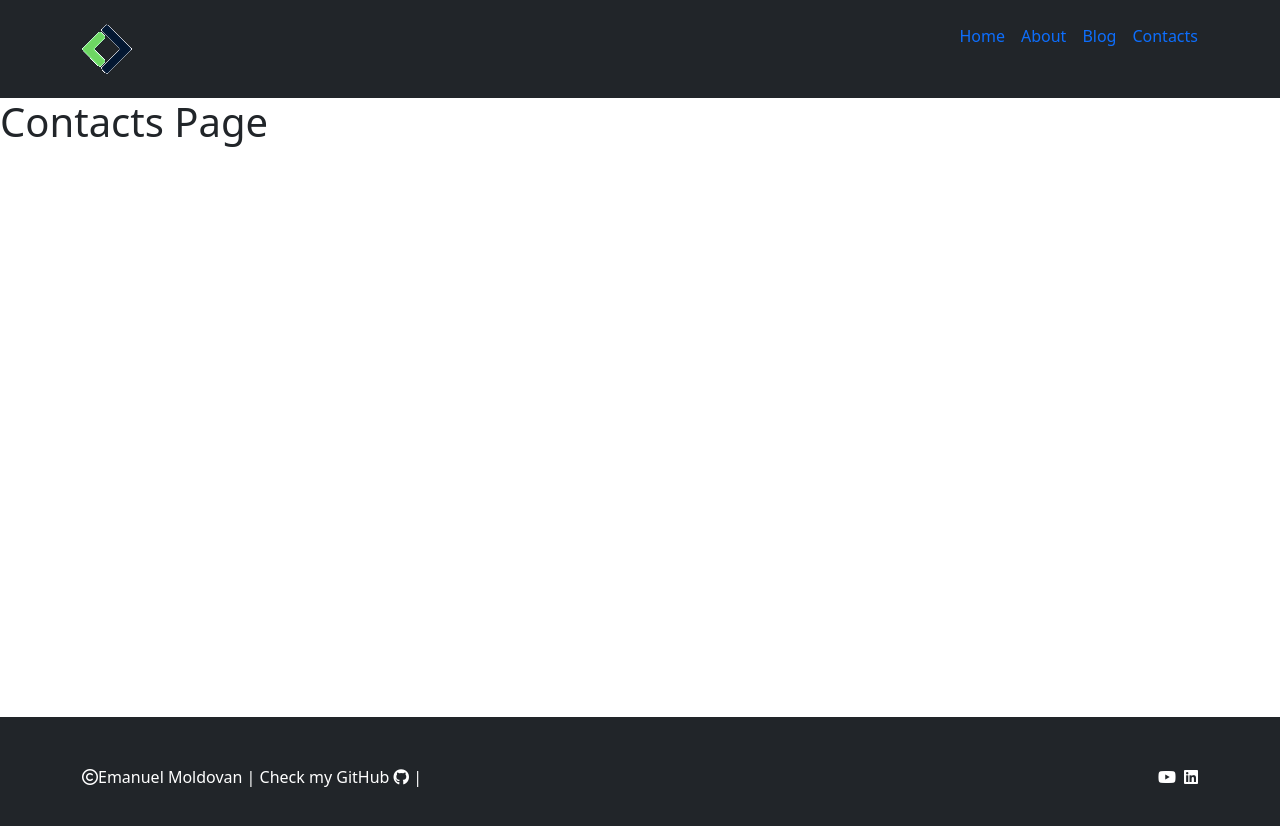
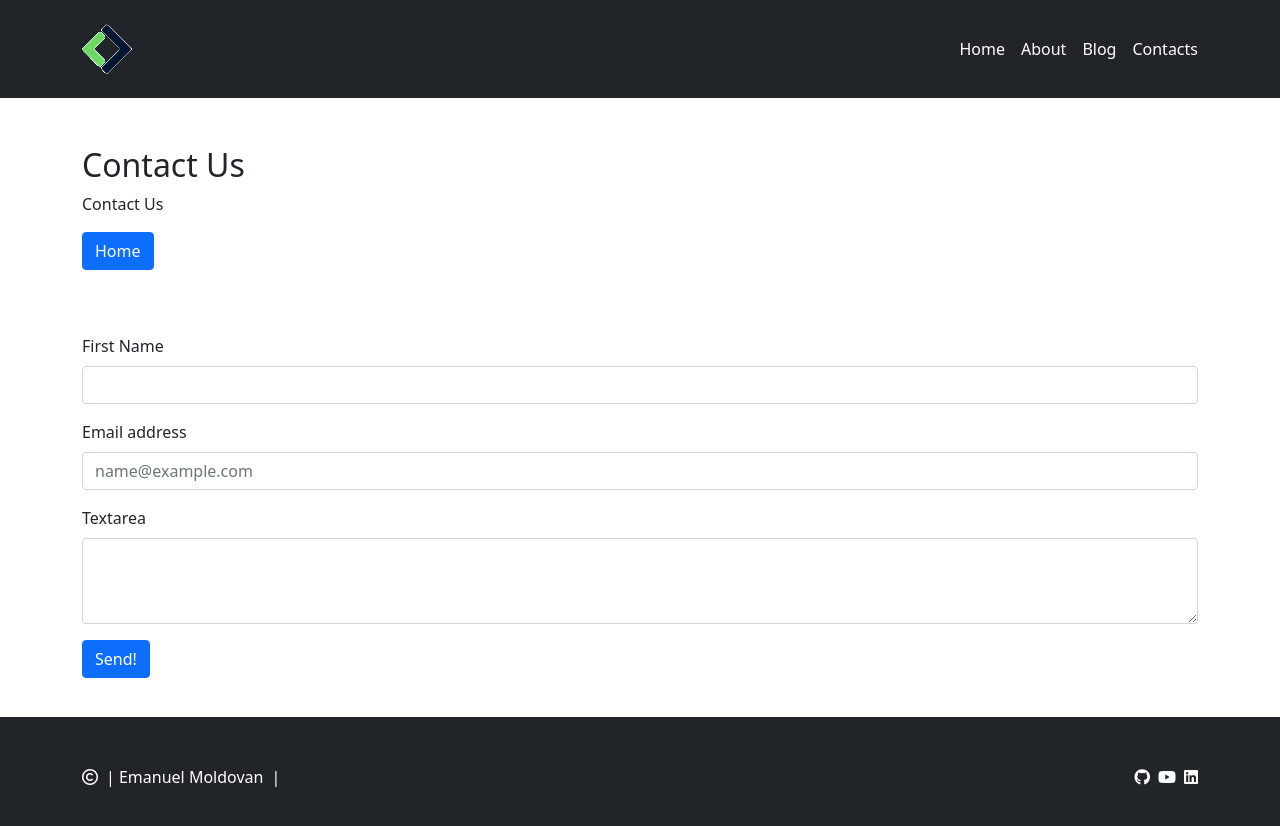
Before and after one commit to emamoldo/vite-boolfolio, a Vue app: page /contacts in a window 1280 px wide. Shown: the top 826 px of the page. Built offline with nearby package versions, Linux system fonts and the light colour scheme.

Commit message:
Add some Adjustments

```diff
--- a/src/components/AppFooter.vue
+++ b/src/components/AppFooter.vue
@@ -5,13 +5,13 @@
 
     <footer class="py-5 bg-dark text-white">
         <section class="container d-flex justify-content-between">
-            <section class="">
+            <section class="d-flex align-items-center gap-2">
                 <i class="fa-regular fa-copyright"></i>
-                <a class="text-decoration-none" href="linkedin link here">Emanuel Moldovan</a> |
-                <a class="text-decoration-none" href="https://github.com/emamoldo">Check my GitHub <i
-                        class="fa-brands fa-github"></i></a> |
+                <a class="text-decoration-none" href="linkedin link here">| Emanuel Moldovan</a> |
             </section>
             <div class="d-flex gap-2">
+                <a class="text-decoration-none" href="https://github.com/emamoldo"> <i class="fa-brands fa-github"></i>
+                </a>
                 <a href="#">
                     <i class="fab fa-youtube"></i>
                 </a>
@@ -20,8 +20,8 @@
                 </a>
             </div>
         </section>
+
     </footer>
 
 </template>
-
 <style></style>
--- a/src/components/AppHeader.vue
+++ b/src/components/AppHeader.vue
@@ -30,7 +30,7 @@ export default {
 <template>
 
     <header class="bg-dark text-white py-3">
-        <div class="container py-2 d-flex justify-content-between">
+        <div class="container py-2 d-flex justify-content-between align-items-center">
             <div class="logo">
                 <img src="../assets/img/Logo.png" alt="">
             </div>
--- a/src/style.css
+++ b/src/style.css
@@ -3,6 +3,7 @@ header {
 
     a {
         text-decoration: none;
+        color: white;
     }
 }
 
--- a/src/views/AppAbout.vue
+++ b/src/views/AppAbout.vue
@@ -11,7 +11,7 @@ export default {
 
 <template>
 
-    <AppBanner title="About Me" leadText="I'm a Junior Web Developer" callToAction="Look for my Projects"
+    <AppBanner class="py-5" title="About Me" leadText="I'm a Junior Web Developer" callToAction="Look for my Projects"
         callToActionUrl="blog"></AppBanner>
     <div class="py-5">
         <div class="container">
--- a/src/views/AppContacts.vue
+++ b/src/views/AppContacts.vue
@@ -1,12 +1,35 @@
 <script>
+import AppBanner from '../components/AppBanner.vue'
 export default {
-    name: 'AppContacts'
+    name: 'AppContacts',
+    components: {
+        AppBanner
+    }
 }
 </script>
 
+
+
 <template>
 
-    <h1>Contacts Page</h1>
+    <AppBanner class="py-5" title="Contact Us" leadText="Contact Us" callToAction="Home" callToActionUrl="home">
+    </AppBanner>
+
+    <div class="container">
+        <div class="py-3">
+            <label for="first-name" class="form-label">First Name</label>
+            <input type="text" class="form-control" id="first-name" placeholder="">
+        </div>
+        <div class="mb-3">
+            <label for="FormControlInput" class="form-label">Email address</label>
+            <input type="email" class="form-control" id="FormControlInput" placeholder="name@example.com">
+        </div>
+        <div class="mb-3">
+            <label for="FormControlTextare1" class="form-label">Textarea</label>
+            <textarea class="form-control" id="FormControlTextarea" rows="3"></textarea>
+        </div>
+        <button type="submit" class="btn btn-primary">Send!</button>
+    </div>
 
 
 </template>
```
